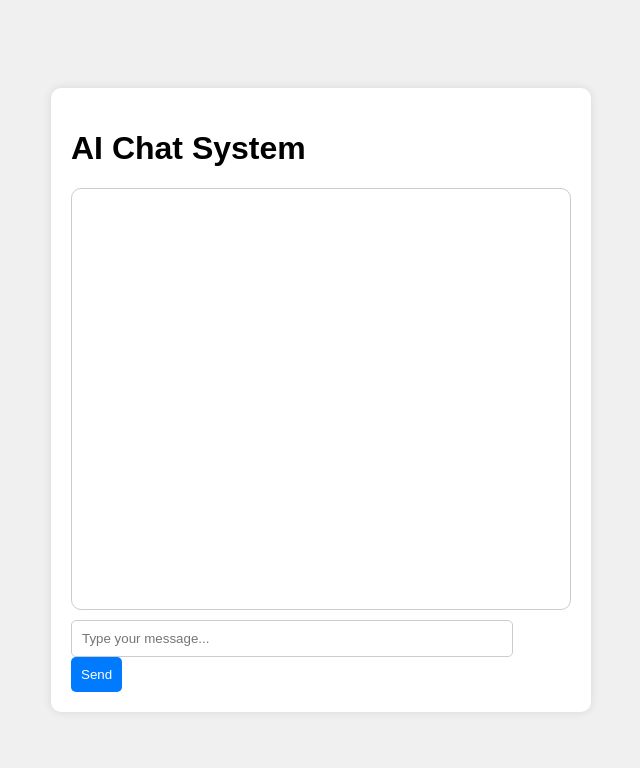
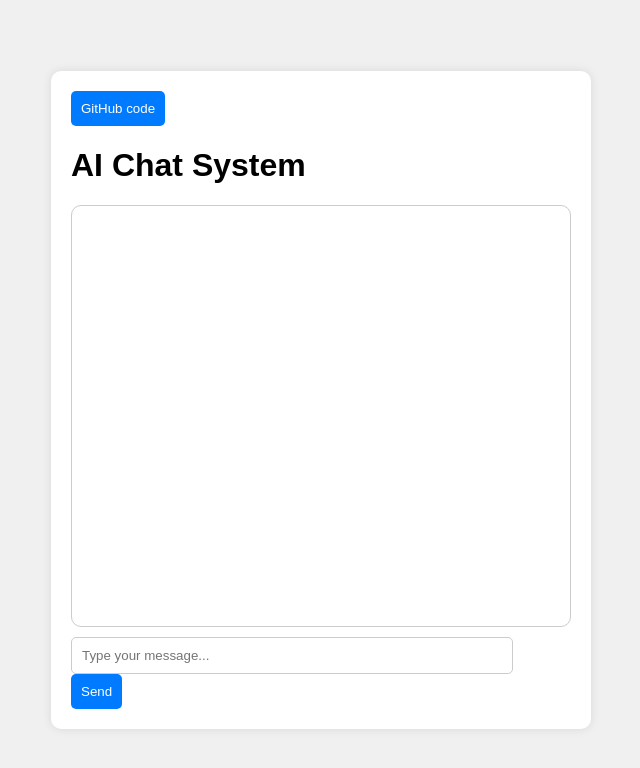
Before and after one commit to bittu1040/AI-chatbot, a website: page public/index.html in a window 1280 px wide. Shown: the whole page, without its empty margins (319-959 px from the left). Drawn offline with Linux system fonts and the light colour scheme.

Commit message:
added github button

```diff
--- a/public/index.html
+++ b/public/index.html
@@ -8,6 +8,8 @@
 </head>
 <body>
     <div class="chat-container">
+        <button onclick="openGitHub()">GitHub code</button>
+
         <h1>AI Chat System</h1>
         <div id="chat-box" class="chat-box"></div>
         <input type="text" id="user-input" placeholder="Type your message...">
--- a/public/script.js
+++ b/public/script.js
@@ -40,3 +40,8 @@ async function sendMessage() {
         console.error('Error:', error);
     }
 }
+
+
+function openGitHub() {
+    window.open('https://github.com/bittu1040/AI-chatbot', '_blank');
+}
```
